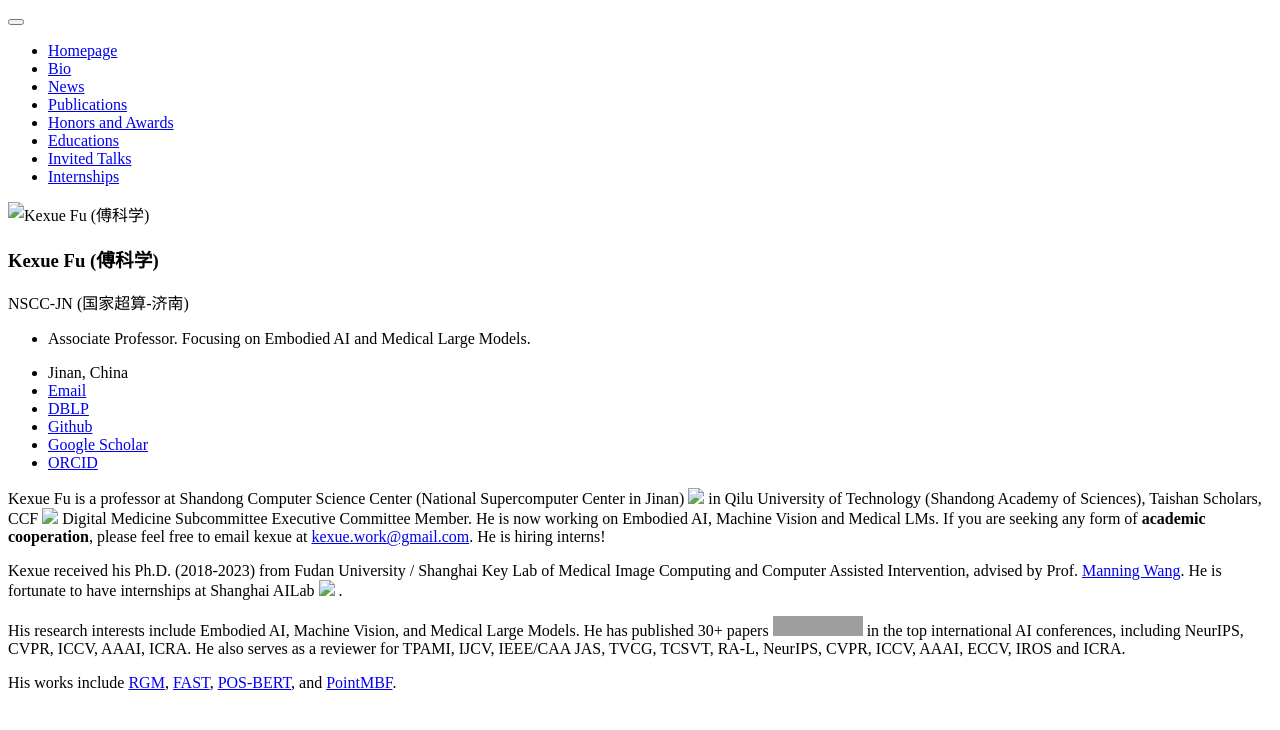
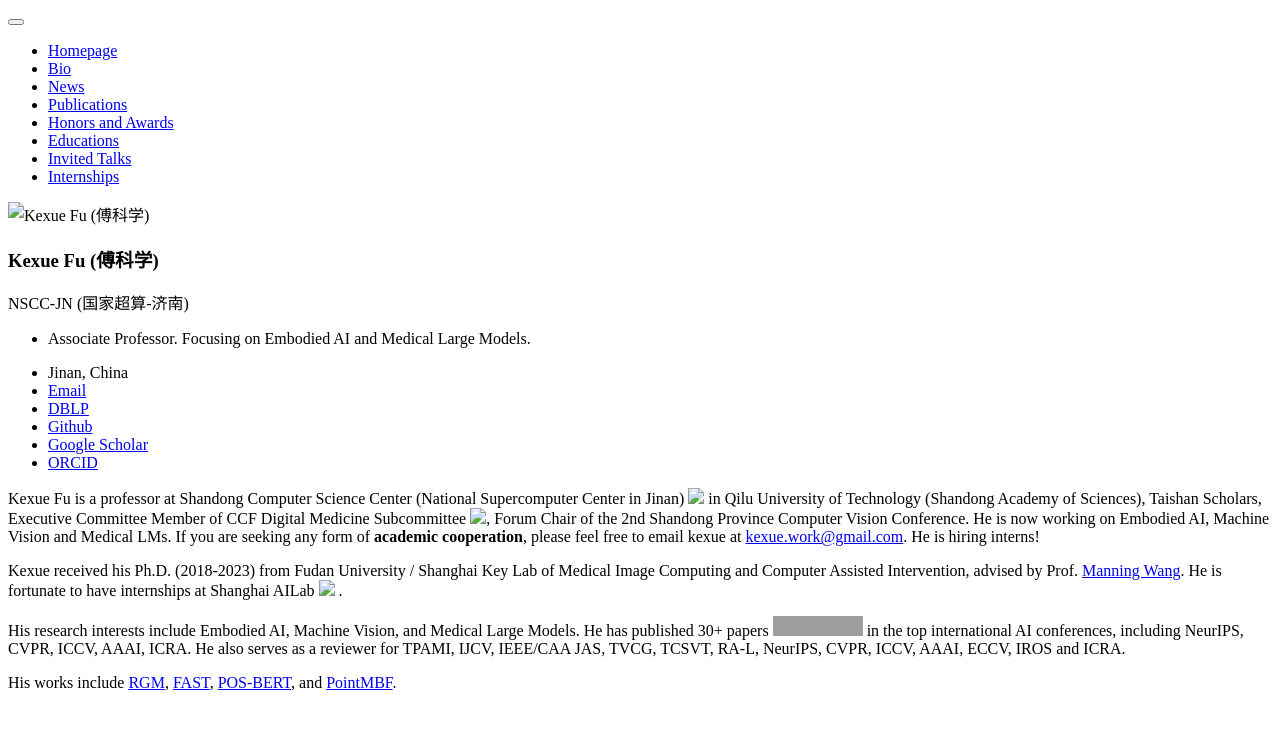
Before and after one commit to fukexue/fukexue.github.io, a Jekyll site: the page built from _pages/includes/intro.md, in a window 1280 px wide. Shown: the top 730 px of the page. Built offline with Jekyll 4.4.1, drawn with Linux system fonts in a browser that asks for light colours; our own code applies the rules of GitHub Pages for plain Markdown files; grey boxes are pictures that could not be loaded.

Commit message:
Update intro.md
2024.12.06

```diff
--- a/_pages/includes/intro.md
+++ b/_pages/includes/intro.md
@@ -1,4 +1,4 @@
-Kexue Fu is a professor at Shandong Computer Science Center (National Supercomputer Center in Jinan) <img src='./images/nscc.png' style='width: 6em;'> in Qilu University of Technology (Shandong Academy of Sciences), Taishan Scholars, CCF <img src='./images/ccf.jpg' style='width: 6em;'> Digital Medicine Subcommittee Executive Committee Member. He is now working on Embodied AI, Machine Vision and Medical LMs. If you are seeking any form of **academic cooperation**, please feel free to email kexue at [kexue.work@gmail.com](mailto:fukexue@fudan.edu.cn). He is hiring interns!
+Kexue Fu is a professor at Shandong Computer Science Center (National Supercomputer Center in Jinan) <img src='./images/nscc.png' style='width: 6em;'> in Qilu University of Technology (Shandong Academy of Sciences), Taishan Scholars, Executive Committee Member of CCF Digital Medicine Subcommittee <img src='./images/ccf.jpg' style='width: 6em;'>, Forum Chair of the 2nd Shandong Province Computer Vision Conference. He is now working on Embodied AI, Machine Vision and Medical LMs. If you are seeking any form of **academic cooperation**, please feel free to email kexue at [kexue.work@gmail.com](mailto:fukexue@fudan.edu.cn). He is hiring interns!
 
 Kexue received his Ph.D. (2018-2023) from Fudan University / Shanghai Key Lab of Medical Image Computing and Computer Assisted Intervention, advised by Prof. [Manning Wang](https://basicmed.fudan.edu.cn/8c/ab/c28704a429227/page.htm). He is fortunate to have internships at Shanghai AILab <img src='./images/shailab.png' style='width: 6em;'> .
 
```
